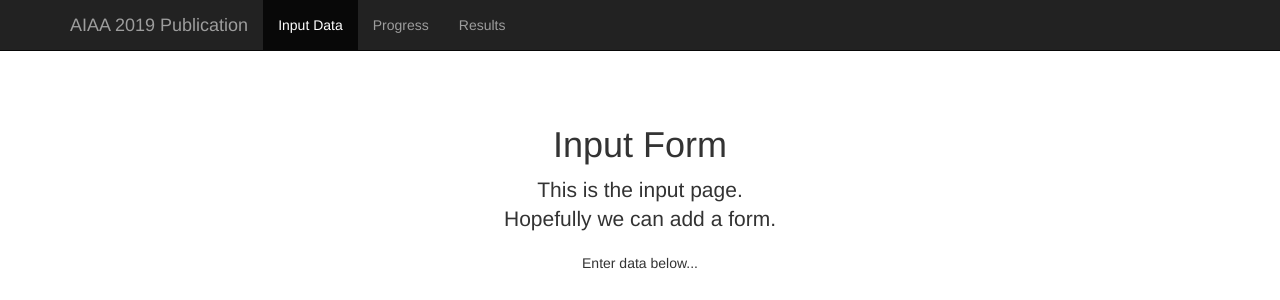
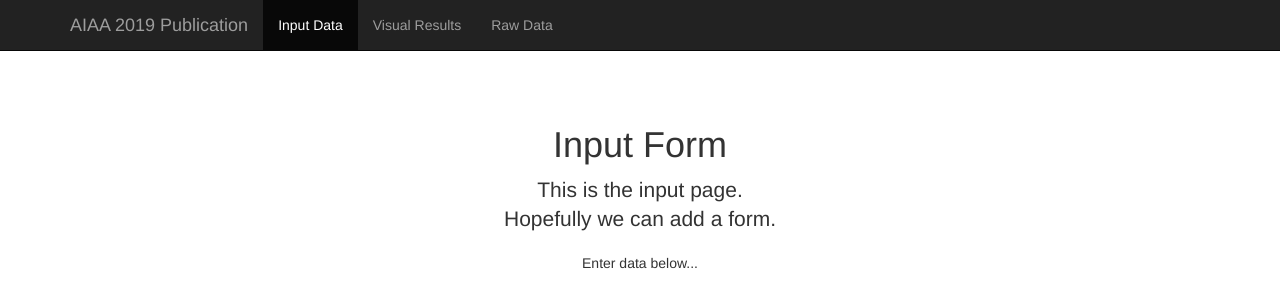
Before and after one commit to Leonardo767/aiaa2019-publication, a Flask app: page / in a window 1280 px wide. Shown: the top 300 px of the page. Run offline with Flask 2, Linux system fonts and the light colour scheme; some libraries are stand-ins or nearby versions.

Commit message:
Renamed Navbar Categories

```diff
--- a/sample/backend/server/templates/input.html
+++ b/sample/backend/server/templates/input.html
@@ -1,7 +1,7 @@
 {% extends "layout.html" %} {% block navbar %}
 <li class="active"><a href="{{ url_for('input') }}">Input Data</a></li>
-<li><a href="#">Progress</a></li>
-<li><a href="#">Results</a></li>
+<li><a href="#">Visual Results</a></li>
+<li><a href="#">Raw Data</a></li>
 {% endblock %} {% block content %}
 <h1>Input Form</h1>
 <p class="lead">
```
